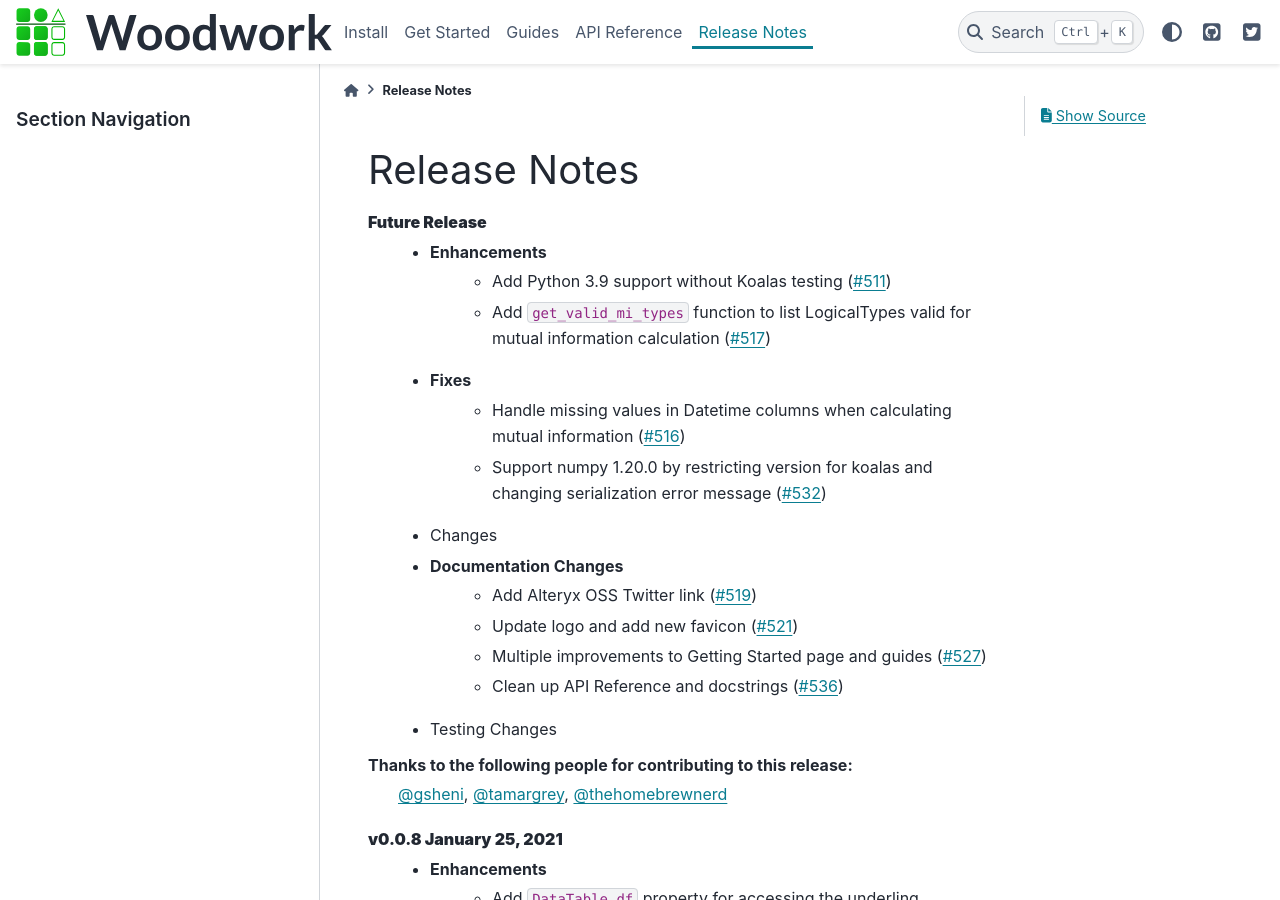
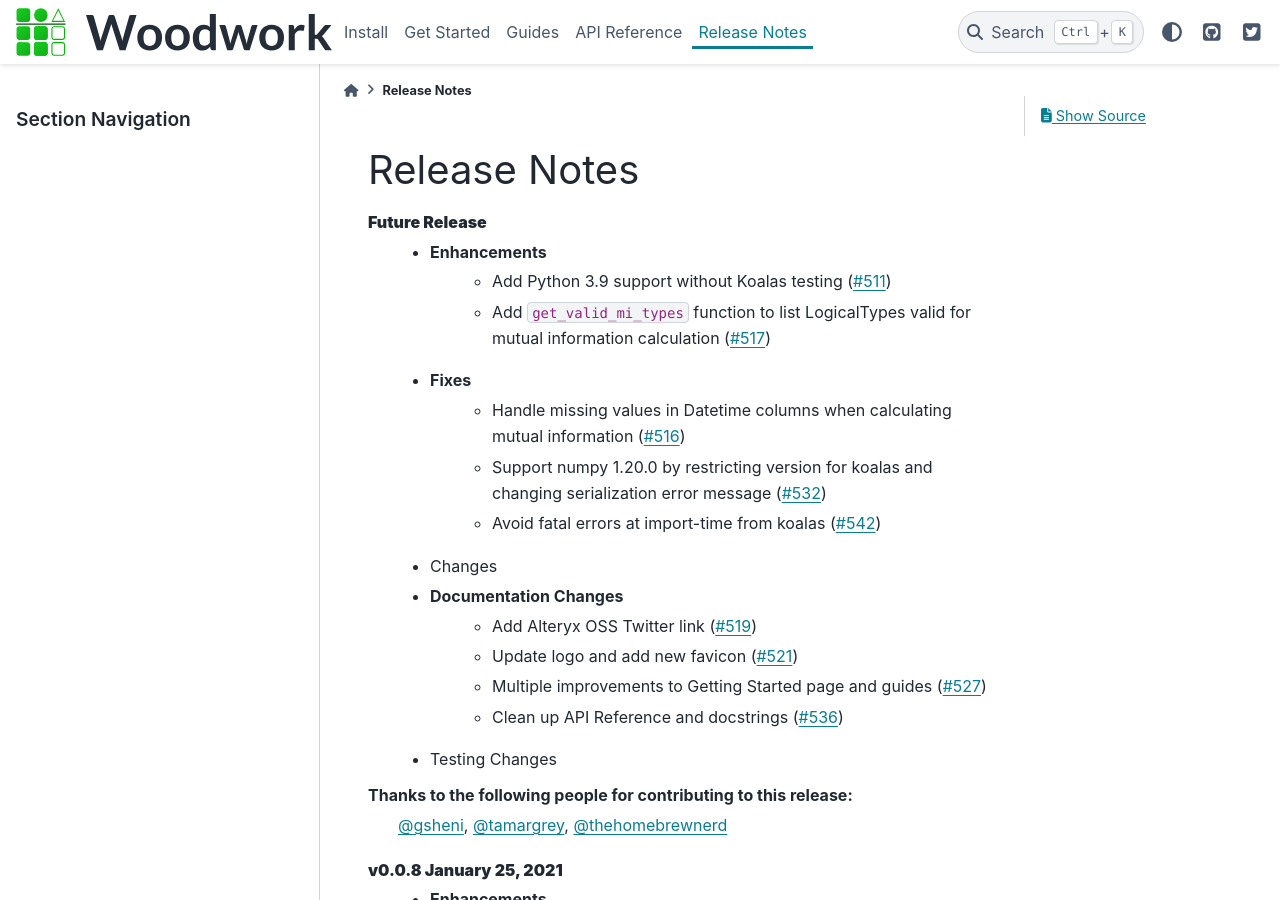
Before and after one commit to alteryx/woodwork, a Sphinx documentation site: the page built from docs/source/release_notes.rst, in a window 1280 px wide and 900 px high. Built offline with Sphinx 7.4.7 and the PyData theme 0.15.4, drawn with Linux system fonts in a browser that asks for light colours; comment, search, counter and statistics services are not loaded.

Commit message:
Changelog

```diff
--- a/docs/source/release_notes.rst
+++ b/docs/source/release_notes.rst
@@ -9,6 +9,7 @@ Release Notes
     * Fixes
         * Handle missing values in Datetime columns when calculating mutual information (:pr:`516`)
         * Support numpy 1.20.0 by restricting version for koalas and changing serialization error message (:pr:`532`)
+        * Avoid fatal errors at import-time from koalas (:pr:`542`)
     * Changes
     * Documentation Changes
         * Add Alteryx OSS Twitter link (:pr:`519`)
```
